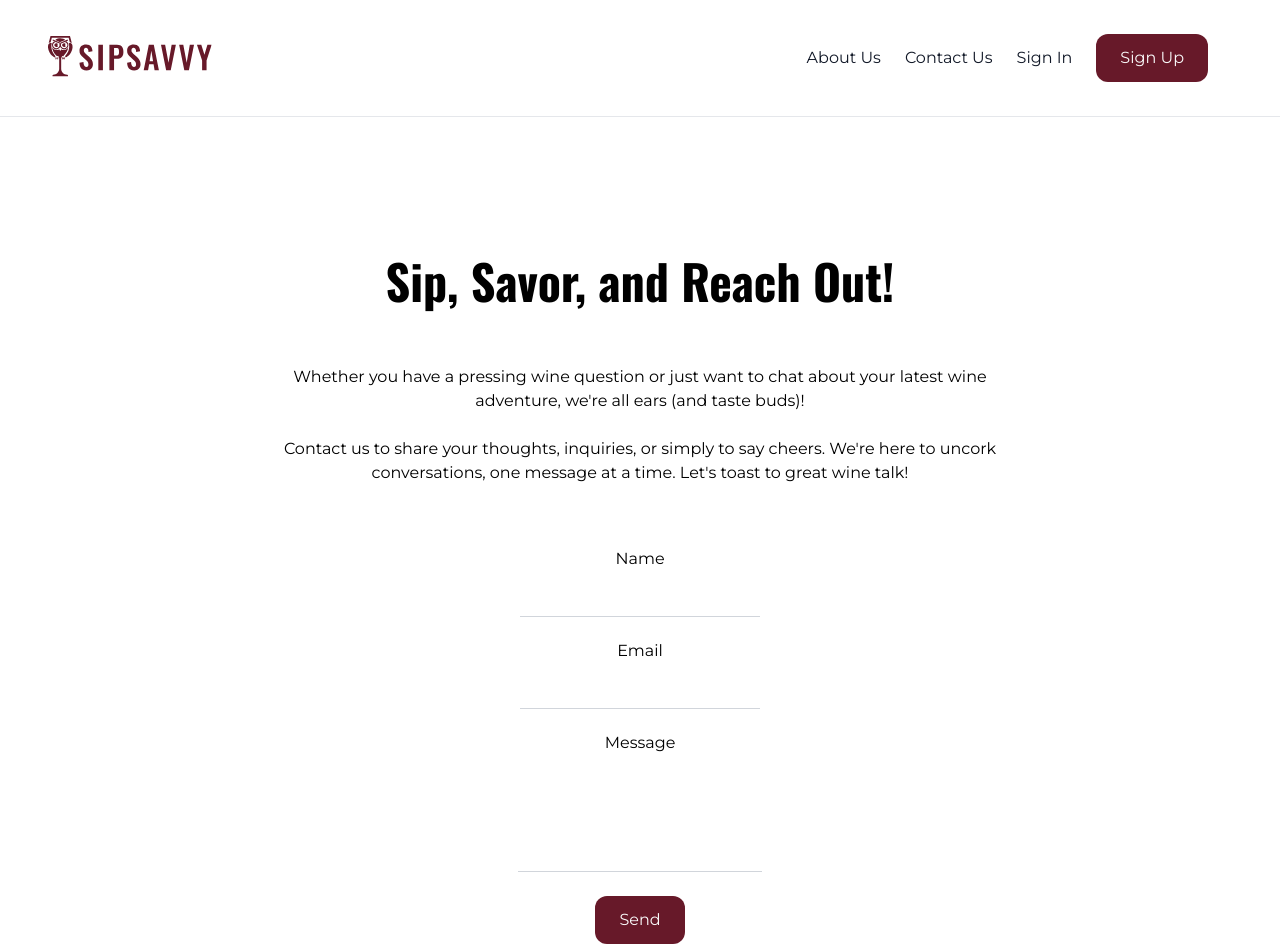
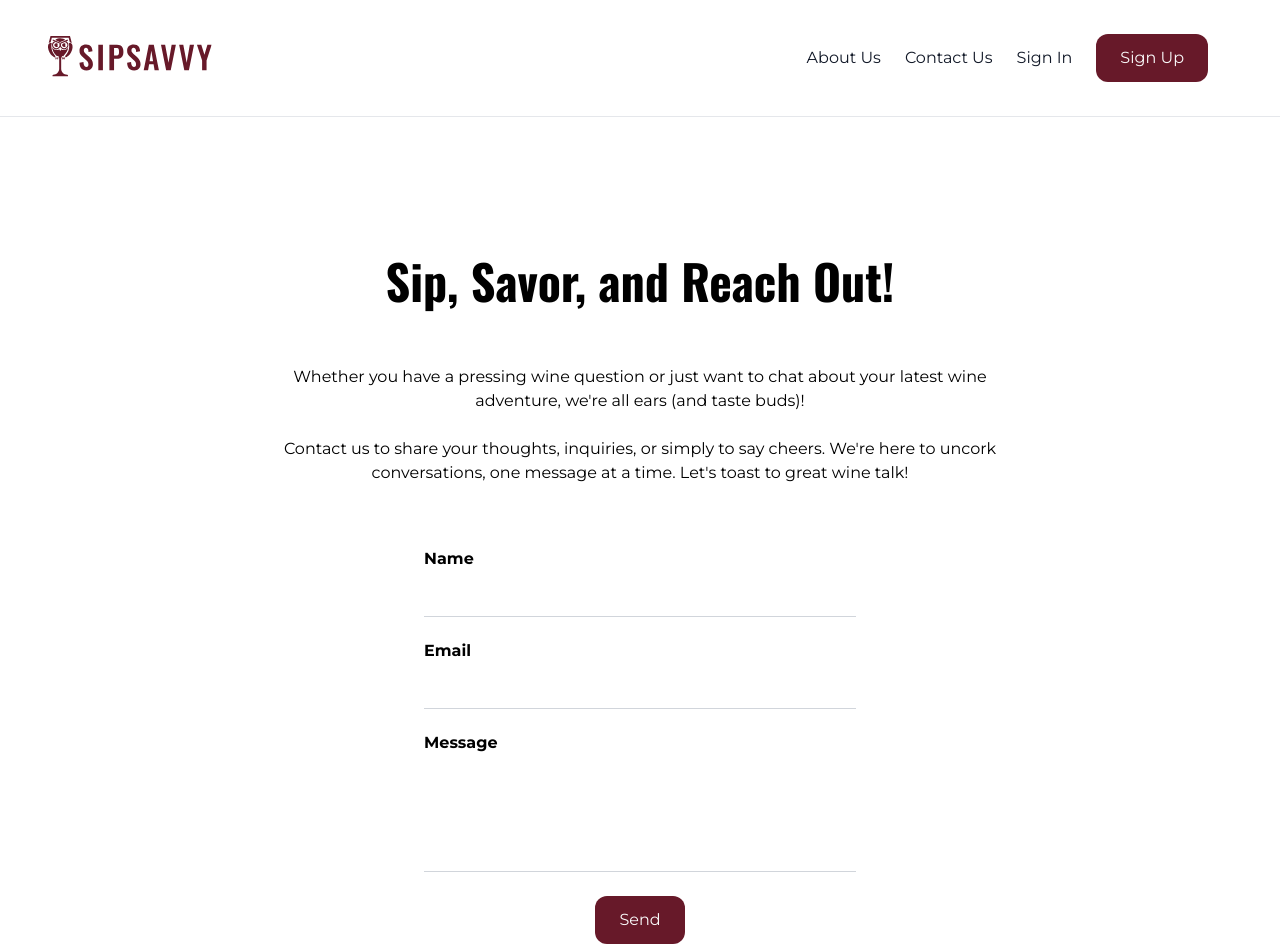
Before and after one commit to maiko-y77/SipSavvy-Gustavo-Maiko, a Next.js app in the folder client/: page /contact in a window 1280 px wide. Shown: the top 952 px of the page. Built offline with nearby package versions, Linux system fonts and the light colour scheme.

Commit message:
contact.scss imported into contact/page.tsx contact.scss deleted from globals.scss contact.scss moved to src/app/contact/contact.scss

```diff
--- a/client/src/styles/pages/contact.scss
+++ b/client/src/app/contact/contact.scss
@@ -1,4 +1,7 @@
 // Contact us page styles
+@import '../../styles/variables';
+@import '../../styles/mixins';
+
 .contact{
     display: flex;
     flex-direction: column;
@@ -34,12 +37,19 @@
         flex-direction: column;
         justify-content: center;
         gap: 24px;
-        align-items: center;
+        align-items: flex-start;
 
         .form-group{
             display: flex;
             flex-direction: column;
+            align-items: flex-start;
             width: 100%;
+            font-weight: 700;
+
+            input,
+            textarea{
+                width: 100%;
+            }
 
             textarea{
                 @include text-field;
@@ -50,6 +60,7 @@
 
         button{
             width: fit-content;
+            align-self: center;
         }
     }
 }
--- a/client/src/app/contact/page.tsx
+++ b/client/src/app/contact/page.tsx
@@ -1,4 +1,5 @@
 //CONTACT US PAGE
+import './contact.scss';
 
 export default function Register() {
     return (
--- a/client/src/app/globals.scss
+++ b/client/src/app/globals.scss
@@ -13,7 +13,6 @@
 // Page stylesheets
 @import "../styles/pages/home.scss";
 @import "../styles/pages/404.scss";
-@import "../styles/pages/contact.scss";
 @import "../styles/pages/register.scss";
 @import "../styles/pages/login.scss";
 @import "../styles/pages/feed.scss";
```
